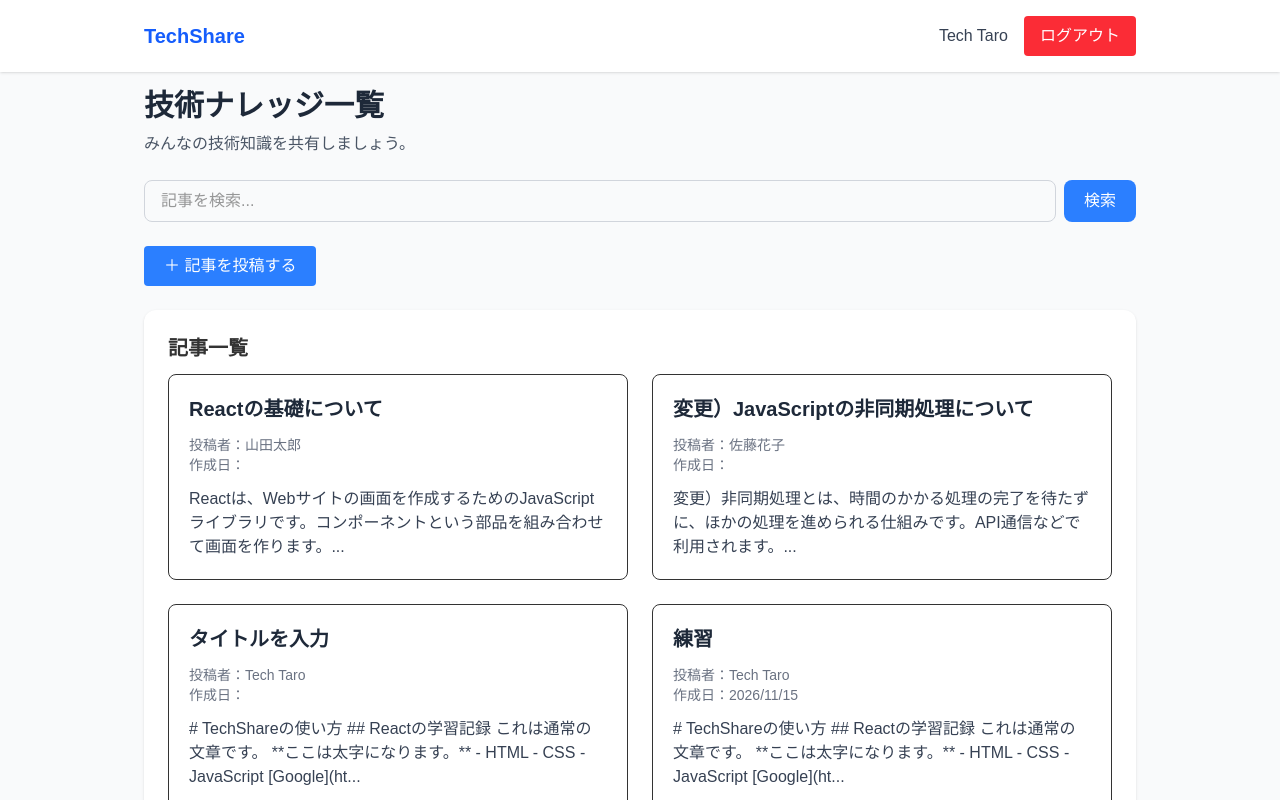
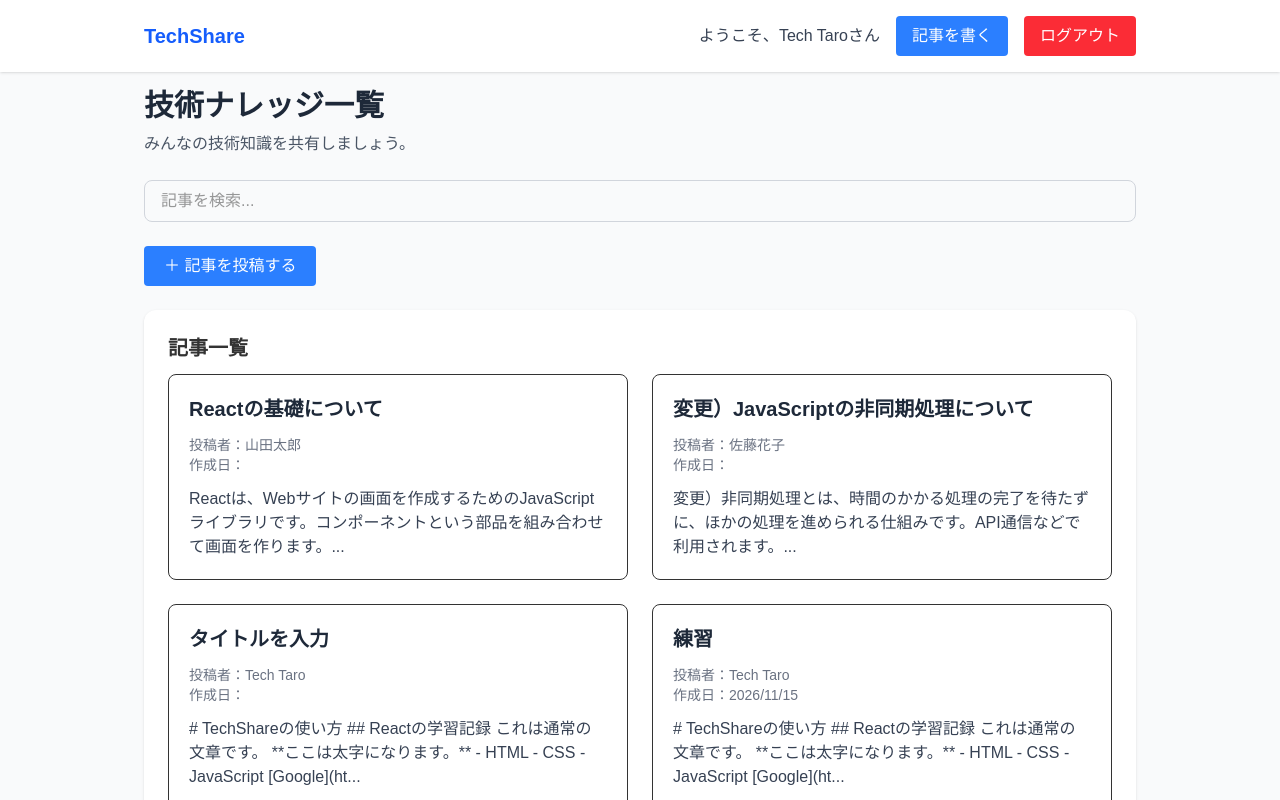
Before and after one commit to yonemoririho-ship-it/tech-share-app, a React (Vite) app: page / in a window 1280 px wide. Both pictures are taken after a click on the button "ログイン". Shown: the top 800 px of the page. Built offline with nearby package versions, Linux system fonts and the light colour scheme; data requests are answered from the project's data file.

Commit message:
記事一覧にリアルタイム検索機能を追加

```diff
--- a/db.json
+++ b/db.json
@@ -51,6 +51,13 @@
       "author": "Tech Taro",
       "createdAt": "2026/11/15",
       "id": "U33AAItZ_vI"
+    },
+    {
+      "title": "たろう日記",
+      "content": "たろう日記",
+      "author": "Tech Taro",
+      "createdAt": "2026/11/15",
+      "id": "IoNRHU-LXFo"
     }
   ],
   "$schema": "./node_modules/json-server/schema.json"
--- a/src/App.jsx
+++ b/src/App.jsx
@@ -1,66 +1,23 @@
-import { useState } from "react";
 import { Routes, Route } from "react-router-dom";
+import { AuthProvider } from "./contexts/AuthContext";
 
 import Layout from "./components/templates/Layout";
-
 import Home from "./pages/Home";
 import Article from "./pages/Article";
 import Editor from "./pages/Editor";
 
 function App() {
-
-  // ログインユーザーの状態
-  const [user, setUser] = useState(null);
-
-  // ログイン処理
-  const login = () => {
-    setUser({ name: "Tech Taro" });
-  };
-
-  // ログアウト処理
-  const logout = () => {
-    setUser(null);
-  };
-
   return (
-    <Routes>
-
-      {/* 共通レイアウト */}
-      <Route
-        path="/"
-        element={
-          <Layout
-            user={user}
-            login={login}
-            logout={logout}
-          />
-        }
-      >
-
-        {/* 記事一覧 */}
-        <Route index element={<Home />} />
-
-        {/* 記事詳細 */}
-        <Route
-          path="articles/:id"
-          element={<Article user={user} />}
-        />
-
-        {/* 記事作成 */}
-        <Route
-          path="create"
-          element={<Editor user={user} />}
-        />
-
-        {/* 記事編集 */}
-        <Route
-          path="edit/:id"
-          element={<Editor user={user} />}
-        />
-
-      </Route>
-
-    </Routes>
+    <AuthProvider>
+      <Routes>
+        <Route path="/" element={<Layout />}>
+          <Route index element={<Home />} />
+          <Route path="articles/:id" element={<Article />} />
+          <Route path="create" element={<Editor />} />
+          <Route path="edit/:id" element={<Editor />} />
+        </Route>
+      </Routes>
+    </AuthProvider>
   );
 }
 
--- a/src/components/templates/Layout.jsx
+++ b/src/components/templates/Layout.jsx
@@ -1,6 +1,10 @@
 import { Link, Outlet } from "react-router-dom";
+import { useAuth } from "../../contexts/AuthContext";
 
-function Layout({ user, login, logout }) {
+function Layout() {
+
+  // Contextから認証情報を取得
+  const { user, login, logout } = useAuth();
 
   return (
     <div className="min-h-screen bg-gray-50">
@@ -20,8 +24,15 @@ function Layout({ user, login, logout }) {
             {user ? (
               <>
                 <span className="text-gray-700">
-                  {user.name}
+                  ようこそ、{user.name}さん
                 </span>
+
+                <Link
+                  to="/create"
+                  className="bg-blue-500 text-white px-4 py-2 rounded"
+                >
+                  記事を書く
+                </Link>
 
                 <button
                   onClick={logout}
--- /dev/null
+++ b/src/contexts/AuthContext.jsx
@@ -0,0 +1,32 @@
+import { createContext, useContext, useState } from "react";
+
+// Contextを作成
+const AuthContext = createContext();
+
+// 認証状態を管理するProvider
+export function AuthProvider({ children }) {
+
+  // ログインユーザーの状態
+  const [user, setUser] = useState(null);
+
+  // ログイン処理
+  const login = () => {
+    setUser({ name: "Tech Taro" });
+  };
+
+  // ログアウト処理
+  const logout = () => {
+    setUser(null);
+  };
+
+  return (
+    <AuthContext.Provider value={{ user, login, logout }}>
+      {children}
+    </AuthContext.Provider>
+  );
+}
+
+// Contextから認証情報を取得するカスタムフック
+export function useAuth() {
+  return useContext(AuthContext);
+}
--- a/src/pages/Article.jsx
+++ b/src/pages/Article.jsx
@@ -1,8 +1,12 @@
 import { useState, useEffect } from "react";
 import { useParams, Link, useNavigate } from "react-router-dom";
 import ReactMarkdown from "react-markdown";
+import { useAuth } from "../contexts/AuthContext";
 
-function Article({ user }) {
+function Article() {
+
+  // Contextから認証情報を取得
+  const { user } = useAuth();
 
   // URLから記事IDを取得
   const { id } = useParams();
--- a/src/pages/Editor.jsx
+++ b/src/pages/Editor.jsx
@@ -1,8 +1,11 @@
 import { useState, useEffect } from "react";
 import { useParams, useNavigate } from "react-router-dom";
 import ReactMarkdown from "react-markdown";
+import { useAuth } from "../contexts/AuthContext";
 
-function Editor({ user }) {
+function Editor() {
+  // Contextから認証情報を取得
+const { user } = useAuth();
 
 // URLから記事IDを取得
 const { id } = useParams();
--- a/src/pages/Home.jsx
+++ b/src/pages/Home.jsx
@@ -5,11 +5,8 @@ function Home() {
   // 記事一覧を管理するState
   const [articles, setArticles] = useState([]);
 
-  // 検索フォームの入力値
-  const [keyword, setKeyword] = useState("");
-
-  // 実際に検索するキーワード
-  const [searchWord, setSearchWord] = useState("");
+  // 検索ワードを管理するState
+  const [searchQuery, setSearchQuery] = useState("");
 
   // コンポーネント表示時に記事を取得する
   useEffect(() => {
@@ -20,22 +17,16 @@ function Home() {
       });
   }, []);
 
-  // 検索処理
-  const handleSearch = (e) => {
-    e.preventDefault();
-    setSearchWord(keyword.trim());
-  };
-
   // 検索結果を絞り込む
   const filteredArticles = articles.filter((article) => {
-    const word = searchWord.toLowerCase();
+  const word = searchQuery.toLowerCase();
 
   return (
     article.title.toLowerCase().includes(word) ||
-      article.author.toLowerCase().includes(word) ||
     article.content.toLowerCase().includes(word)
   );
 });
+
 
   return (
     <div className="space-y-6">
@@ -52,22 +43,15 @@ function Home() {
       </div>
 
       {/* 検索フォーム */}
-      <form onSubmit={handleSearch} className="flex gap-2">
+<div>
   <input
     type="text"
-          value={keyword}
-          onChange={(e) => setKeyword(e.target.value)}
+    value={searchQuery}
+    onChange={(e) => setSearchQuery(e.target.value)}
     placeholder="記事を検索..."
-          className="flex-1 border border-gray-300 rounded-lg px-4 py-2"
+    className="w-full border border-gray-300 rounded-lg px-4 py-2"
   />
-
-        <button
-          type="submit"
-          className="bg-blue-500 text-white px-5 py-2 rounded-lg hover:bg-blue-600"
-        >
-          検索
-        </button>
-      </form>
+</div>
 
       {/* 記事作成ボタン */}
       <div>
@@ -117,7 +101,7 @@ function Home() {
         {/* 検索結果がない場合 */}
         {filteredArticles.length === 0 && (
         <p className="text-gray-500 text-center py-8">
-            該当する記事が見つかりませんでした。
+        記事が見つかりません
         </p>
         )}
 
```
Also changed, not shown: 1 other file (tests, documents, lock files or other folders). Lines whose indentation alone changed are shown as unchanged.
